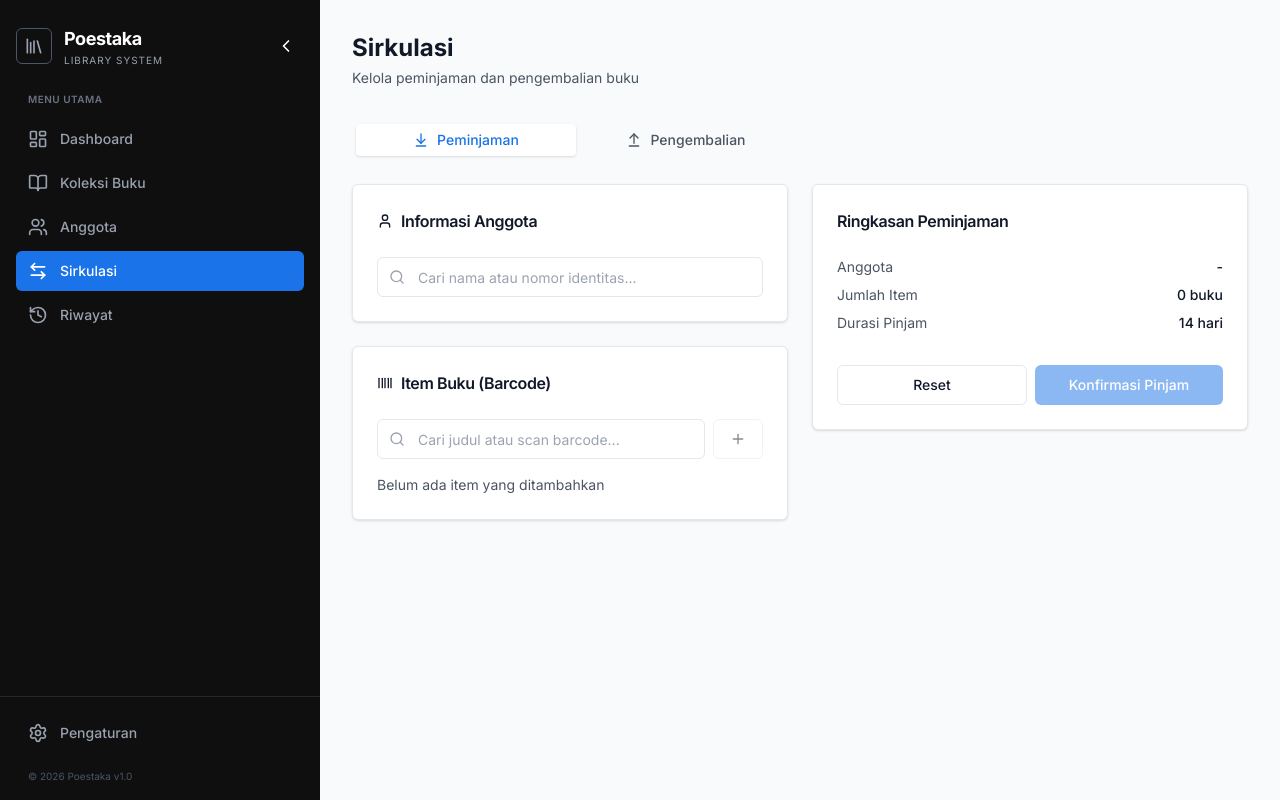
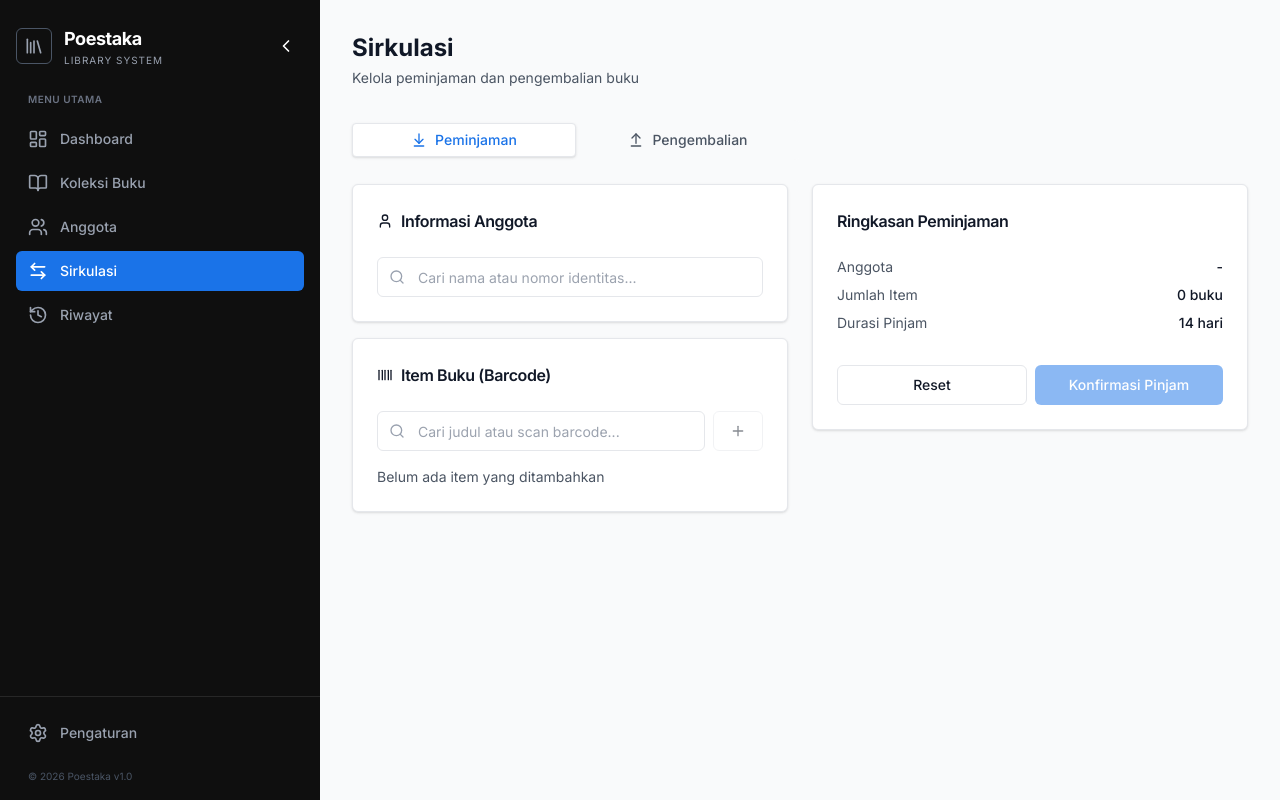
Before and after one commit to maszaen/poestaka-library-system, a Next.js app: page /circulation in a window 1280 px wide. Built offline with nearby package versions, Linux system fonts and the light colour scheme.

Commit message:
feat: UX improvements

```diff
--- a/app/circulation/borrow-tab.tsx
+++ b/app/circulation/borrow-tab.tsx
@@ -69,7 +69,7 @@ export function BorrowTab() {
   return (
     <div className="grid gap-6 lg:grid-cols-2">
       {/* Left: Form */}
-      <div className="space-y-6">
+      <div className="space-y-4">
         {/* Member Search */}
         <Card>
           <CardHeader>
--- a/components/item-search-dropdown.tsx
+++ b/components/item-search-dropdown.tsx
@@ -136,6 +136,7 @@ export function ItemSearchDropdown({
         <Button
           type="button"
           variant="outline"
+          className={`${disabled ? 'cursor-default' : 'cursor-pointer'}`}
           onClick={handleAddManual}
           disabled={disabled || !query.trim()}
         >
--- a/components/ui/tabs.tsx
+++ b/components/ui/tabs.tsx
@@ -13,7 +13,7 @@ const TabsList = React.forwardRef<
   <TabsPrimitive.List
     ref={ref}
     className={cn(
-      "inline-flex h-10 items-center justify-center rounded-md bg-[#F9FAFB] p-1 text-[#4B5563]",
+      "inline-flex h-10 items-center justify-center rounded-md bg-[#F9FAFB] p-0 text-[#4B5563]",
       className
     )}
     {...props}
@@ -29,7 +29,7 @@ const TabsTrigger = React.forwardRef<
   <TabsPrimitive.Trigger
     ref={ref}
     className={cn(
-      "inline-flex items-center justify-center whitespace-nowrap rounded-sm px-3 py-1.5 text-sm font-medium ring-offset-white transition-all focus-visible:outline-none focus-visible:ring-2 focus-visible:ring-[#1A73E8] focus-visible:ring-offset-2 disabled:pointer-events-none disabled:opacity-50 data-[state=active]:bg-white data-[state=active]:text-[#1A73E8] data-[state=active]:shadow-sm",
+      "data-[state=active]:border border-gray-200 inline-flex items-center justify-center whitespace-nowrap rounded-sm px-3 py-1.5 text-sm font-medium ring-offset-white transition-all focus-visible:outline-none focus-visible:ring-2 focus-visible:ring-[#1A73E8] focus-visible:ring-offset-2 disabled:pointer-events-none disabled:opacity-50 cursor-pointer data-[state=active]:cursor-default data-[state=active]:bg-white data-[state=active]:text-[#1A73E8] data-[state=active]:shadow-sm",
       className
     )}
     {...props}
```
